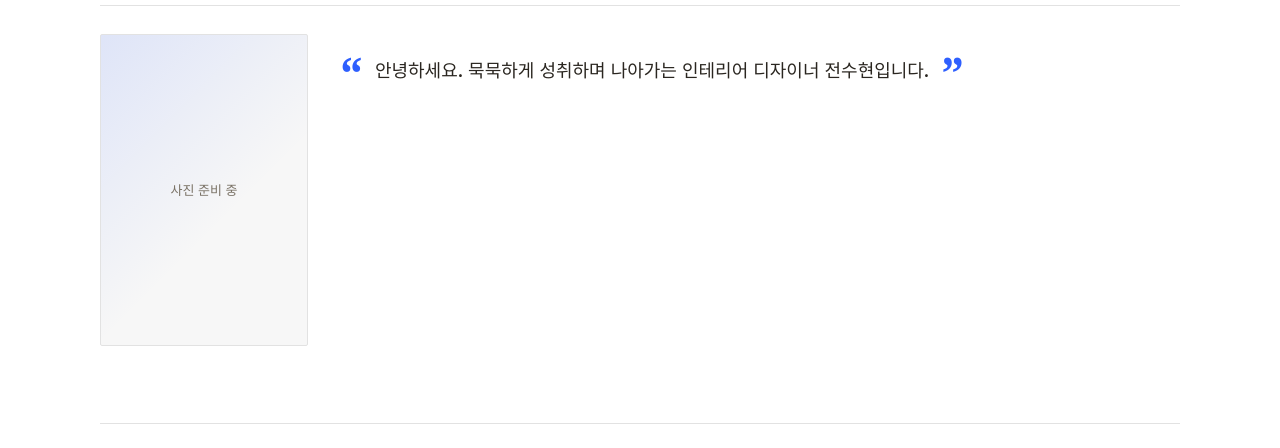
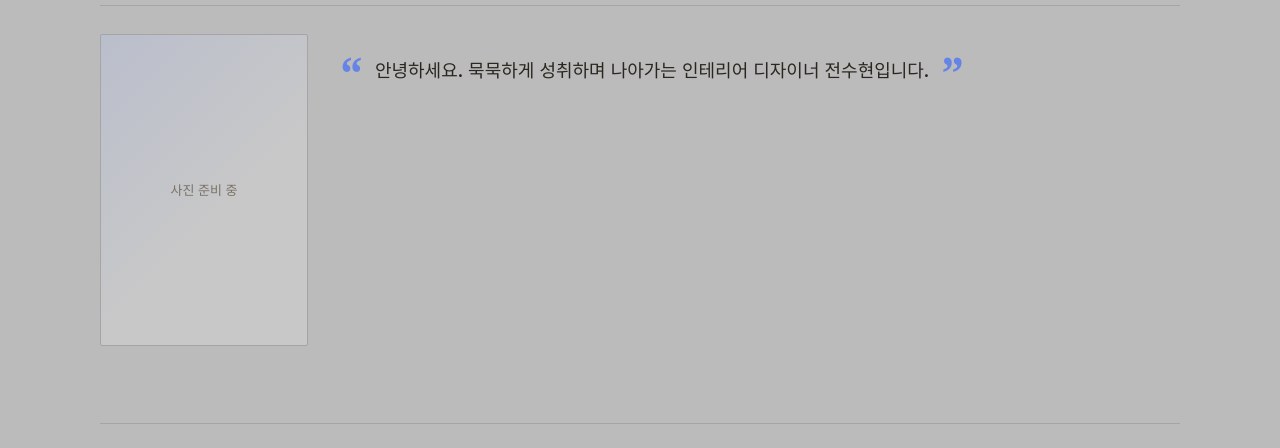
Before and after one commit to Soo-HyeonJeon/soohyeonjeon-portfolio, a plain HTML site: page index.html in a window 1280 px wide. Shown: the part 164-612 px from the top of the page. Drawn offline with nearby package versions, Linux system fonts and the light colour scheme; no server answers.

Commit message:
Update index.html

```diff
--- a/index.html
+++ b/index.html
@@ -13,14 +13,14 @@
   html { scroll-behavior: smooth; }
 
   :root {
-    --bg: #ffffff;
-    --bg-elevated: #f7f7f7;
+    --bg: #bbbbbb;
+    --bg-elevated: #c8c8c8;
     --text: #2a2620;
     --text-muted: #7a7266;
-    --border: #e2e2e2;
-    --accent: #2e5ffe;
-    --accent-soft: rgba(46, 95, 254, 0.12);
-    --header-bg: rgba(255, 255, 255, 0.86);
+    --border: #a5a5a5;
+    --accent: #6684e6;
+    --accent-soft: rgba(102, 132, 230, 0.14);
+    --header-bg: rgba(187, 187, 187, 0.86);
     --shadow: 0 20px 44px rgba(42, 38, 32, 0.10);
   }
 
```
